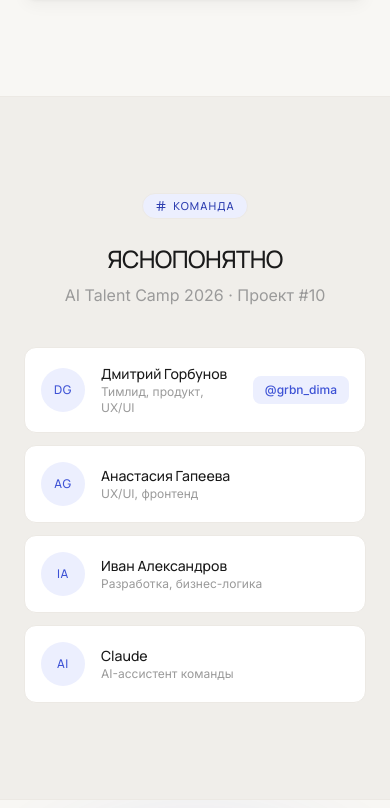
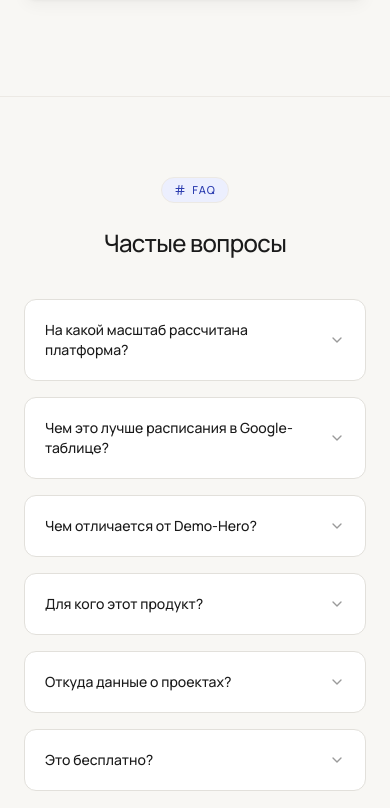
Before and after one commit to demoday-ai/eventai-platform, a React (Vite) app in the folder frontend/: page / in a window 390 px wide. Shown: the part 6596-7404 px from the top of the page. Built offline with nearby package versions, Linux system fonts and the light colour scheme; no server answers.

Commit message:
feat(landing): add FAQ section based on CustDev research

```diff
--- a/frontend/src/pages/Landing.tsx
+++ b/frontend/src/pages/Landing.tsx
@@ -1038,6 +1038,85 @@ export function Landing() {
         </div>
       </section>
 
+      {/* ===================== FAQ ===================== */}
+      <section
+        id="faq"
+        className="relative py-20 px-6"
+        style={{ borderTop: "1px solid var(--ld-border-subtle)" }}
+      >
+        <div className="mx-auto max-w-3xl">
+          <div className="text-center">
+            <Reveal>
+              <SectionTag>FAQ</SectionTag>
+            </Reveal>
+            <Reveal delay={100}>
+              <h2
+                className="font-display mt-6 text-2xl font-medium tracking-tight sm:text-3xl"
+                style={{ color: "var(--ld-text)" }}
+              >
+                Частые вопросы
+              </h2>
+            </Reveal>
+          </div>
+
+          <div className="mt-10 space-y-4">
+            {[
+              {
+                q: "На какой масштаб рассчитана платформа?",
+                a: "Протестировано на реальном Demo Day: 330 проектов, 10 параллельных залов, 50+ экспертов, 2 дня. Гость физически успевает посетить менее 20% — бот решает эту проблему.",
+              },
+              {
+                q: "Чем это лучше расписания в Google-таблице?",
+                a: "\"Гигантская таблица, в которой чёрт ногу сломит\" — цитата из CustDev. Бот за 2 минуты диалога выдаёт персональный топ проектов с рейтингом релевантности, вместо ручного поиска по 20+ вкладкам.",
+              },
+              {
+                q: "Чем отличается от Demo-Hero?",
+                a: "Demo-Hero использовал tinder-механику (пары проектов). При 330 проектах нужно 53+ минуты свайпа — нереалистично. Наш подход: спросить \"что ищете?\" и мгновенно показать релевантное через AI.",
+              },
+              {
+                q: "Для кого этот продукт?",
+                a: "5 ролей: организаторы (автокластеризация, дашборд), студенты (подтверждение, обратная связь), эксперты (матчинг, овервью), гости (персональная программа), бизнес-партнёры (поиск под задачу, follow-up).",
+              },
+              {
+                q: "Откуда данные о проектах?",
+                a: "Импорт из формы контрольного рубежа + парсинг GitHub. AI автоматически извлекает теги, описания, стек. Организатор загружает Excel/CSV — система делает остальное.",
+              },
+              {
+                q: "Это бесплатно?",
+                a: "Да. Open source под MIT лицензией. Бесплатно для университетов, хакатонов, некоммерческих мероприятий. Разворачивайте на своей инфраструктуре.",
+              },
+            ].map((item, i) => (
+              <Reveal key={i} delay={i * 60}>
+                <details
+                  className="group rounded-xl p-5"
+                  style={{
+                    background: "var(--ld-surface)",
+                    border: "1px solid var(--ld-border)",
+                  }}
+                >
+                  <summary
+                    className="font-display flex cursor-pointer items-center justify-between text-sm font-medium sm:text-base"
+                    style={{ color: "var(--ld-text)" }}
+                  >
+                    {item.q}
+                    <ChevronDown
+                      className="h-4 w-4 shrink-0 transition-transform group-open:rotate-180"
+                      style={{ color: "var(--ld-text-muted)" }}
+                    />
+                  </summary>
+                  <p
+                    className="font-body mt-3 text-sm leading-relaxed"
+                    style={{ color: "var(--ld-text-secondary)" }}
+                  >
+                    {item.a}
+                  </p>
+                </details>
+              </Reveal>
+            ))}
+          </div>
+        </div>
+      </section>
+
       {/* ===================== TEAM ===================== */}
       <section
         id="team"
```
